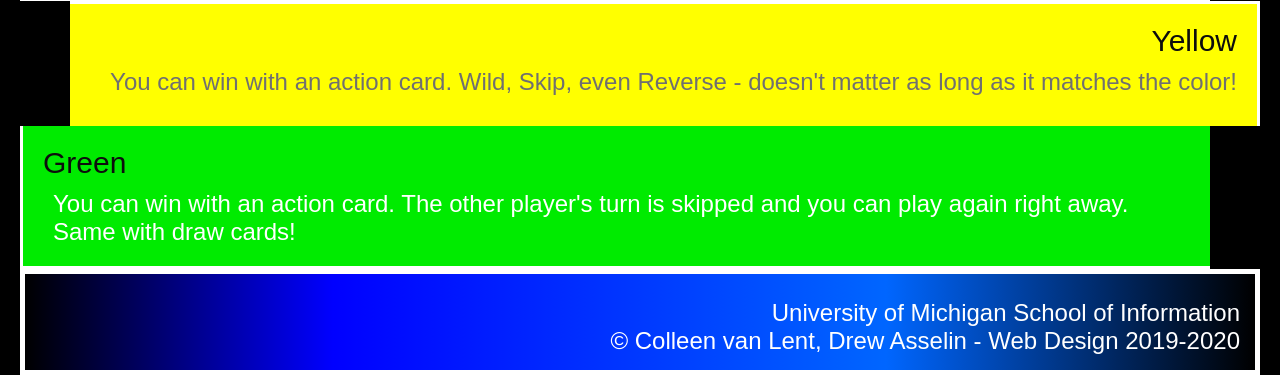
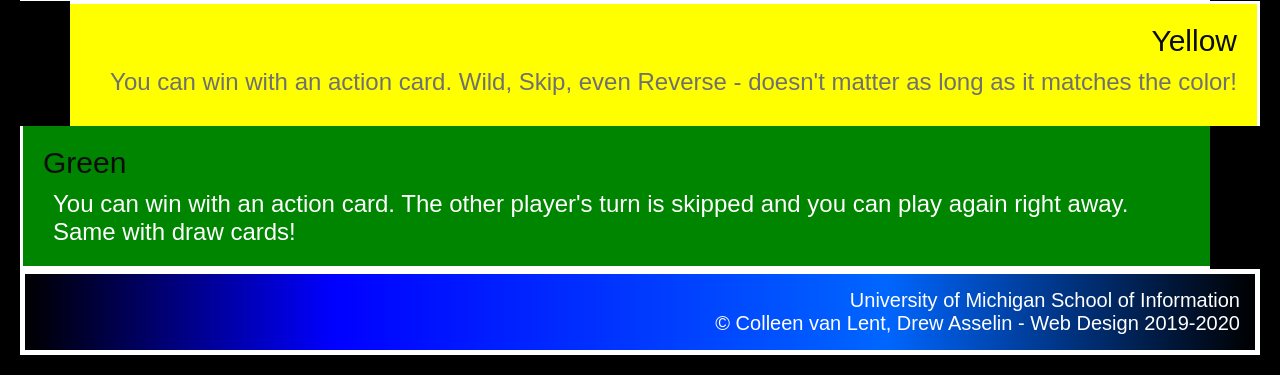
Before and after one commit to Letong719/hw2-2023, a plain HTML site: page index.html in a window 1280 px wide. Shown: the part 803-1178 px from the top of the page. Drawn offline with Linux system fonts and the light colour scheme.

Commit message:
Add files via upload

```diff
--- a/css/style.css
+++ b/css/style.css
@@ -74,7 +74,7 @@ body div{
 }
 
 .green{
-    background-color: #00EB00;
+    background-color: #008500;
     text-align: left;
     margin-right: 50px;
     border-top: 2px;
@@ -85,6 +85,9 @@ footer{
     background: rgb(0,0,0);
     background: linear-gradient(90deg, rgba(0,0,0,1) 0%, rgba(0,0,255,1) 25%, rgba(0,102,255,1) 70%, rgba(0,0,0,1) 100%);
     border: 5px white solid;
+}
+
+footer p{
     font-size: 20px;
     text-align: right;
     padding: 15px 15px 15px 0px;
--- a/style.css
+++ b/style.css
@@ -74,7 +74,7 @@ body div{
 }
 
 .green{
-    background-color: #00EB00;
+    background-color: #008500;
     text-align: left;
     margin-right: 50px;
     border-top: 2px;
@@ -85,6 +85,9 @@ footer{
     background: rgb(0,0,0);
     background: linear-gradient(90deg, rgba(0,0,0,1) 0%, rgba(0,0,255,1) 25%, rgba(0,102,255,1) 70%, rgba(0,0,0,1) 100%);
     border: 5px white solid;
+}
+
+footer p{
     font-size: 20px;
     text-align: right;
     padding: 15px 15px 15px 0px;
```
